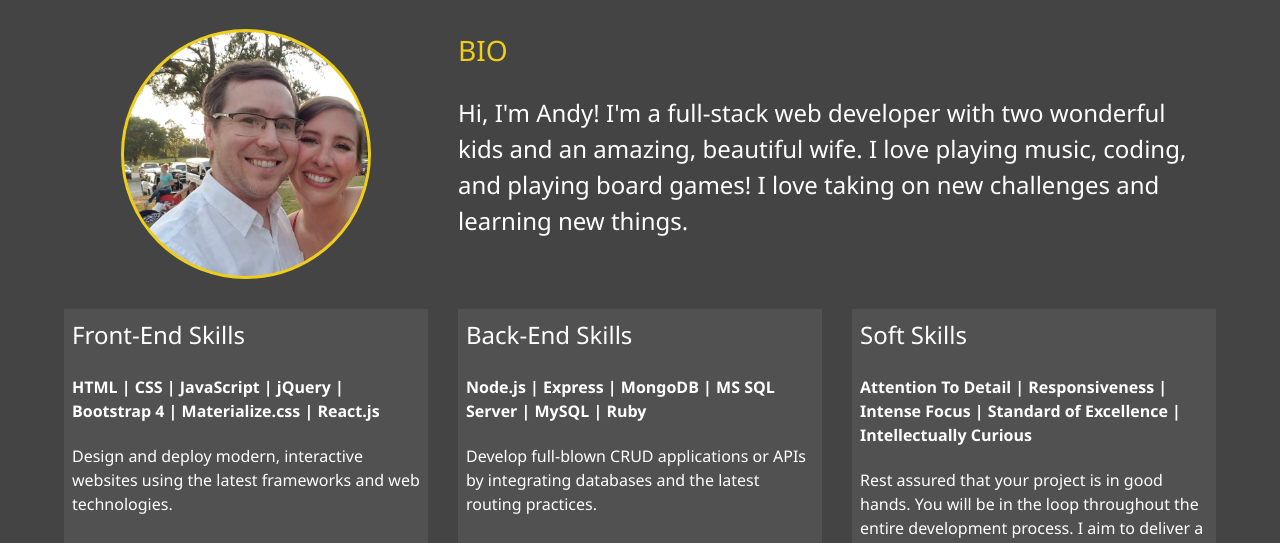
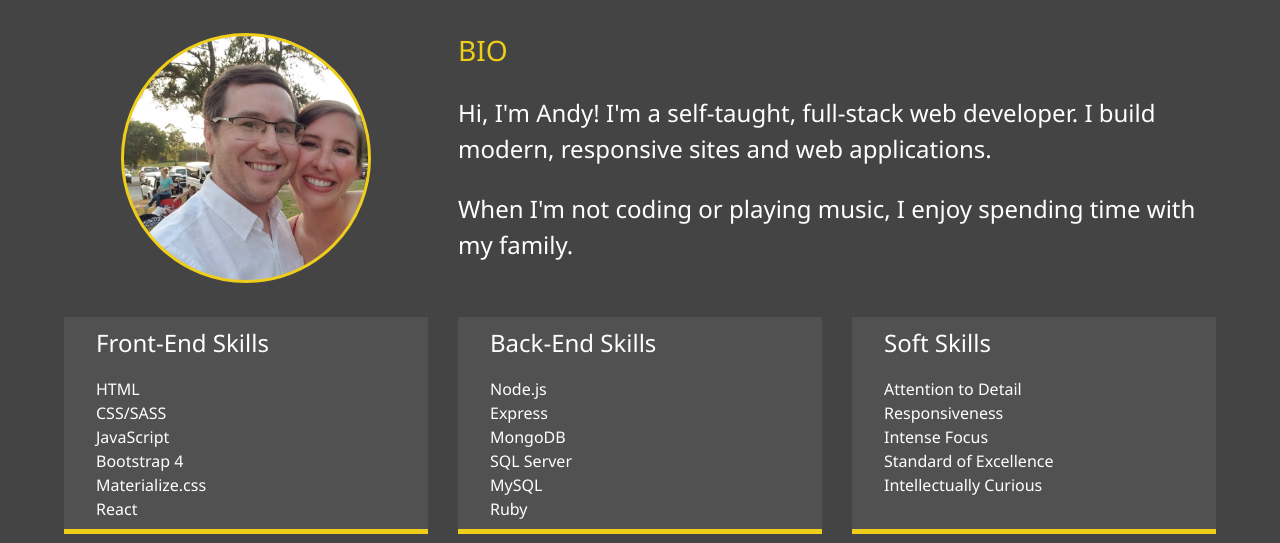
Before and after one commit to andersonhall/modern-portfolio, a website: page dist/about.html in a window 1280 px wide. Shown: the part 253-796 px from the top of the page. Drawn offline with Linux system fonts and the light colour scheme.

Commit message:
Add project

```diff
--- a/scss/main.scss
+++ b/scss/main.scss
@@ -11,7 +11,7 @@ body {
 	color: set-text-color($primary-color);
 	height: 100%;
 	margin: 0;
-  font-family: "Segoe UI", Tahoma, Geneva, Verdana, sans-serif;
+	font-family: 'Segoe UI', Tahoma, Geneva, Verdana, sans-serif;
 	line-height: 1.5;
 }
 
@@ -36,6 +36,12 @@ h3 {
 a {
 	color: #fff;
 	text-decoration: none;
+}
+
+ul {
+	list-style: none;
+	margin: 0;
+	padding: 0;
 }
 
 header {
@@ -114,8 +120,15 @@ main {
 
 	.job {
 		background: lighten($primary-color, 5);
-    padding: 0.5rem;
+		padding: 0.5rem 2rem;
 		border-bottom: $secondary-color 5px solid;
+		display: flex;
+		flex-direction: column;
+		flex-shrink: 1;
+
+		ul {
+			margin-top: 1rem;
+		}
 	}
 }
 
```
Also changed, not shown: dist/about.html, dist/css/main.css, dist/img/projects/calorie-tracker.jpg (added), dist/img/projects/react-tasks.jpg (added), dist/work.html, scss/_mobile.scss (indentation only). Lines whose indentation alone changed are shown as unchanged.
